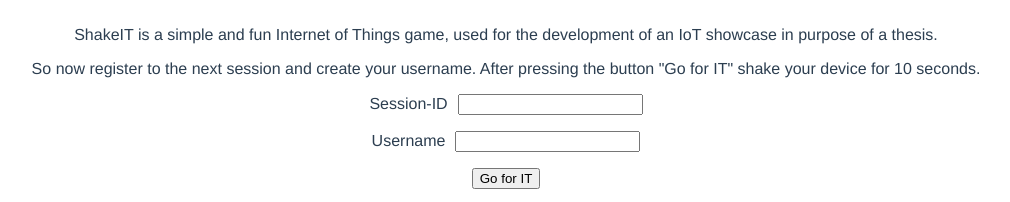
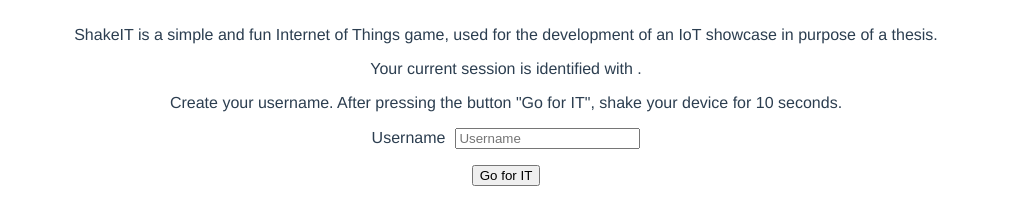
Before and after one commit to steffimo/iotgame, a Vue app in the folder webpage/: page / in a window 1280 px wide. Shown: the part 402-604 px from the top of the page, without its empty margins (134-1144 px from the left). Built offline with nearby package versions, Linux system fonts and the light colour scheme.

Commit message:
getting sessionID from url parameter

```diff
--- a/webpage/src/components/HelloWorld.vue
+++ b/webpage/src/components/HelloWorld.vue
@@ -5,19 +5,12 @@
             ShakeIT is a simple and fun Internet of Things game, used for the development of an IoT showcase in purpose
             of a thesis.
         </p>
-        <p>
-            So now register to the next session and create your username. After pressing the button "Go for IT" shake
-            your device for 10 seconds.
-        </p>
+        <p>Your current session is identified with <b>{{sessionID}}</b>.</p>
+        <p>Create your username. After pressing the button "Go for IT", shake your device for 10 seconds.</p>
         <form id="login">
             <p>
-                <label for="session_id">Session-ID</label>
-                <input id="session_id" v-model="session_id">
-            </p>
-
-            <p>
                 <label for="username">Username</label>
-                <input id="username" v-model="username">
+                <input id="username" v-model="username" placeholder="Username">
             </p>
             <div id="StartButton">
                 <button @click="startDataTransfer" :disabled='clicked'>Go for IT</button>
@@ -48,14 +41,19 @@
                 xValue: 'to shake',
                 yValue: 'to shake',
                 zValue: 'to shake',
-                session_id: null,
-                username: null
+                username: null,
+                sessionID: String
             };
+        },
+        created() {
+            let uri = window.location.search.substring(1);
+            let params = new URLSearchParams(uri);
+            this.sessionID = params.get("session");
         },
         methods: {
             startDataTransfer() {
-                if (this.session_id == null | this.session_id == "" | this.username == null | this.username == "" ){
-                    window.alert("No session or no username!");
+                if (this.username == null | this.username == "") {
+                    window.alert("No username!");
                     return;
                 }
                 this.clicked = true;
@@ -78,9 +76,9 @@
                 console.log('Engage');
                 console.log(e);
                 let acc = e.acceleration;
-                this.xValue = Math.round(acc.x*100)/100;
-                this.yValue = Math.round(acc.y*100)/100;
-                this.zValue = Math.round(acc.z*100)/100;
+                this.xValue = Math.round(acc.x * 100) / 100;
+                this.yValue = Math.round(acc.y * 100) / 100;
+                this.zValue = Math.round(acc.z * 100) / 100;
                 //TODO every second/intervall!
                 this.sendMessage();
             },
@@ -88,32 +86,24 @@
             sendMessage() {
                 var mqtt = require("mqtt");
                 var deviceId = "TestDeviceWeb";
-                var host='ShowcaseHubSM.azure-devices.net';
-                var sharedKey = 'SharedAccessSignature sr=ShowcaseHubSM.azure-devices.net%2Fdevices%2FTestDeviceWeb&sig=%2BtmniSmyDNXFi8yz%2FF9V%2FdzJLGwCLIsS4iB5eUk9D0I%3D&se=1580323571';
-                var topic = 'devices/'+deviceId+'/messages/events/';
-                var client  = mqtt.connect({
-                    host:host,
-                    port:443,
-                    path:'/$iothub/websocket?iothub-no-client-cert=true',
+                var host = 'ShowcaseHubSM.azure-devices.net';
+                var sharedKey = 'SharedAccessSignature sr=ShowcaseHubSM.azure-devices.net%2Fdevices%2FTestDeviceWeb&sig=1FdvIkvyvQxbYSV%2Fxr78FfKFbdmCy3kp%2FGWQepl4Wvw%3D&se=1580652484';
+                var topic = 'devices/' + deviceId + '/messages/events/';
+                var client = mqtt.connect({
+                    host: host,
+                    port: 443,
+                    path: '/$iothub/websocket?iothub-no-client-cert=true',
                     protocol: 'mqtts',
                     protocolId: 'MQTT',
                     protocolVersion: 4,
-                    clientId:deviceId,
-                    username: host+'/'+deviceId+'/api-version=2018-06-30',
+                    clientId: deviceId,
+                    username: host + '/' + deviceId + '/api-version=2018-06-30',
                     password: sharedKey,
                     keepalive: 30000
                 });
 
-                //Dummy Data
-                /*var temperature = 20 + (Math.random() * 15);
                 var message = JSON.stringify({
-                    temperature: temperature,
-                    humidity: 60 + (Math.random() * 20)
-                });*/
-
-                //real data to json
-                var message = JSON.stringify({
-                    sessionID: this.session_id,
+                    sessionID: this.sessionID,
                     deviceID: this.username,
                     deviceCoordinateX: this.xValue,
                     deviceCoordinateY: this.yValue,
@@ -121,22 +111,22 @@
                     sendingTimestamp: Date.now()
                 });
 
-                client.on('connect', function(packet){
+                client.on('connect', function (packet) {
                     console.log('mqtt connected!', packet);
                     console.log('Sending message: ' + message);
                     // Send the message.
                     client.publish(topic, message);
                 })
 
-                client.on('reconnect', function(){
+                client.on('reconnect', function () {
                     console.log('mqtt reconnected!');
                 })
-                client.on('close', function(c){
-                    console.log('mqtt closed!',c);
+                client.on('close', function (c) {
+                    console.log('mqtt closed!', c);
                 })
-                client.on('message', function(topic, message){
+                client.on('message', function (topic, message) {
                     var string = new TextDecoder("utf-8").decode(message);
-                    console.log('receive!',string);
+                    console.log('receive!', string);
                 })
             },
             showTime() {
@@ -153,10 +143,6 @@
 
 <!-- Add "scoped" attribute to limit CSS to this component only -->
 <style scoped>
-    h3 {
-        margin: 40px 0 0;
-    }
-
     ul {
         list-style-type: none;
         padding: 0;
@@ -166,10 +152,6 @@
         margin: 0 10px;
     }
 
-    a {
-        color: #42b983;
-    }
-
     input {
         margin-left: 10px;
     }
```
Also changed, not shown: 1 other file (tests, documents, lock files or other folders).
